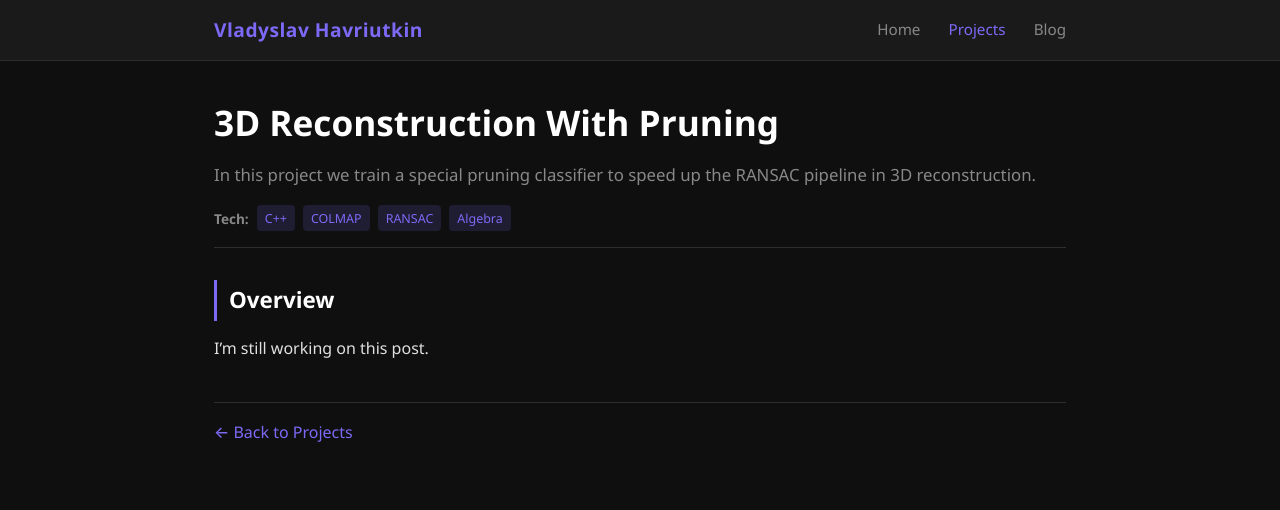
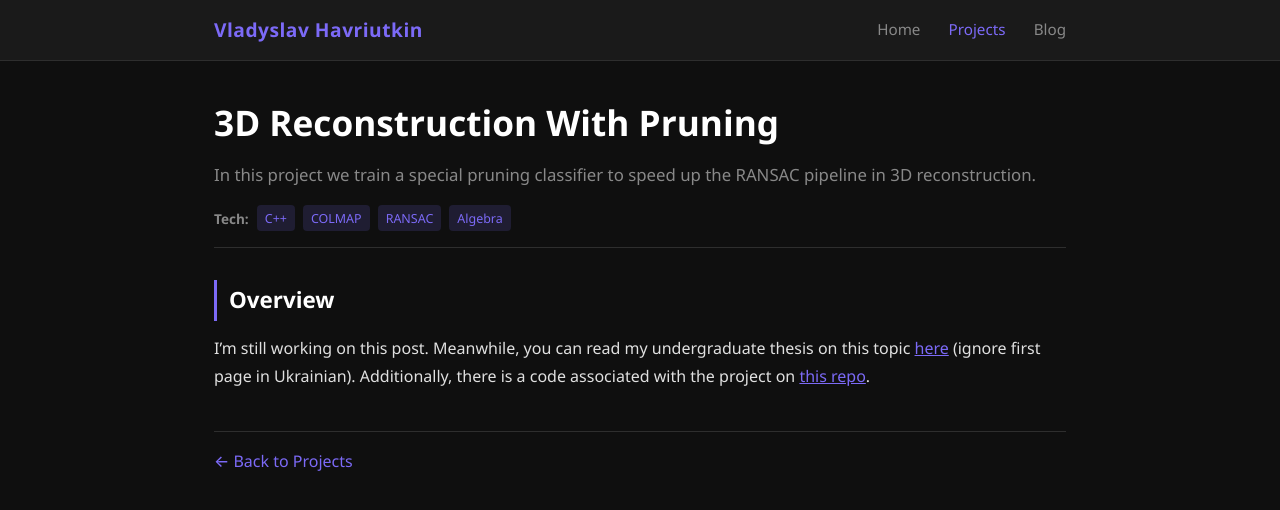
Before and after one commit to havriutkin/havriutkin.github.io, a Jekyll site: the page built from _projects/3d-reconstruction-with-pruning.md, in a window 1280 px wide and 900 px high. Shown: the top 510 px of the window. Built offline with Jekyll 4.4.1, drawn with Linux system fonts in a browser that asks for light colours.

Commit message:
Add a temporary links to reports inside projects while working on the posts themselves

```diff
--- a/_projects/3d-reconstruction-with-pruning.md
+++ b/_projects/3d-reconstruction-with-pruning.md
@@ -7,3 +7,4 @@ tech: [C++, COLMAP, RANSAC, Algebra]
 
 ## Overview
 I'm still working on this post.
+Meanwhile, you can read my undergraduate thesis on this topic [here]({{ '/assets/pdfs/3D-Reconstruction.pdf' | relative_url }}) (ignore first page in Ukrainian). Additionally, there is a code associated with the project on [this repo](https://github.com/havriutkin/ML-and-Computer-Algebra/tree/main).
```
Also changed, not shown: _projects/drone-mapping.md (+1 -0 lines), _projects/learning-mazes.md (+1 -0 lines), 2 other files.
